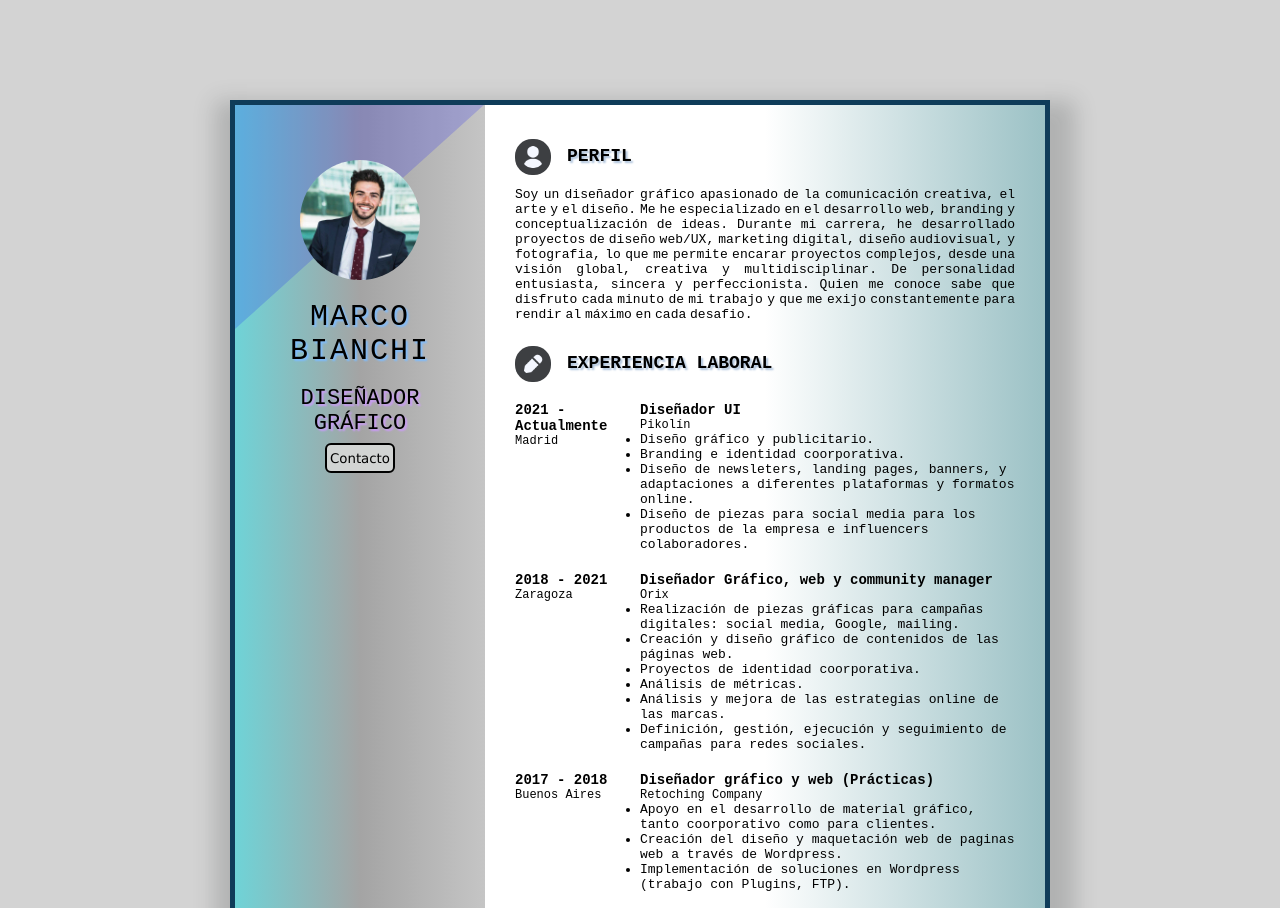
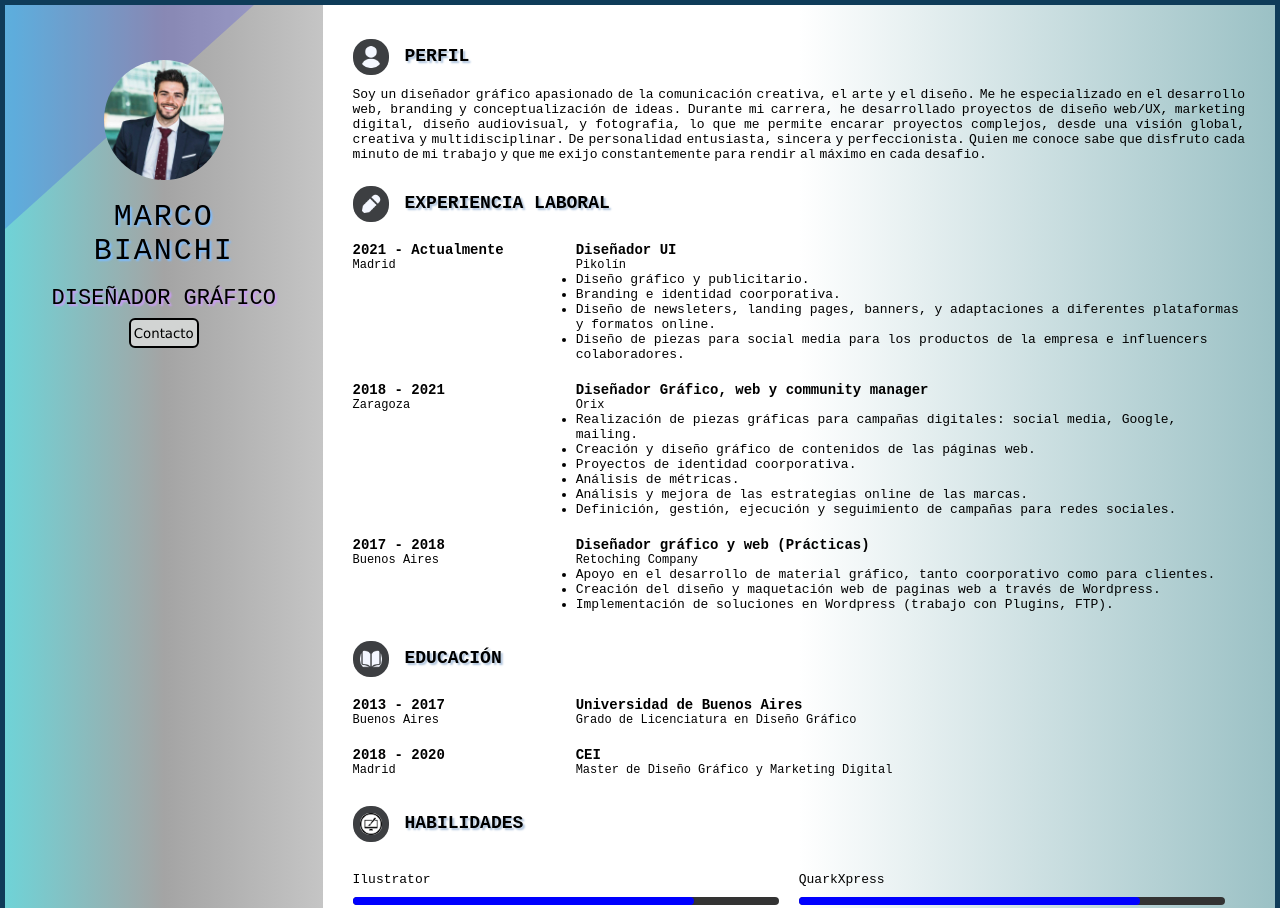
Before and after one commit to octaviob1987/octaviob1987.github.io, a plain HTML site: page index.html in a window 1280 px wide. Shown: the top 908 px of the page. Drawn offline with Linux system fonts and the light colour scheme.

Commit message:
Add files via upload

```diff
--- a/style.css
+++ b/style.css
@@ -37,10 +37,9 @@ body{
 }
 
 .cajaCV{
-	width: 820px;
+	width: 100%;
 	height: 1260px;
-	margin: 100px auto;
-	background-color: white;
+	margin: auto;
 	box-shadow: 5px 21px 20px 20px #3d3f4238;
     border: 5px solid #0F3C59;
 }
@@ -49,7 +48,7 @@ body{
     background: -moz-linear-gradient(izquierda, #6FD3D7 0%, #A4A4A4 50%, #C5C5C5 100%);
     background: -webkit-linear-gradient(izquierda, #6FD3D7 0%, #A4A4A4 50%, #C5C5C5 100%);
     background: linear-gradient(to right, #6FD3D7 0%, #A4A4A4 50%, #C5C5C5 100%);;
-	width: 250px;
+	width: 25%;
 	height: 1250px;
 	float: left;
     text-align: center;
@@ -93,7 +92,6 @@ body{
 	color: var(--blue);
 }
 .n-p{
-	width: 180px;
     margin: 0 auto;
     text-align: center;
     padding: 7px;
@@ -144,7 +142,7 @@ body{
     background: -moz-linear-gradient(left, #FFFFFF 0%, #FFFFFF 50%, #9BC1C5 100%);
     background: -webkit-linear-gradient(left, #FFFFFF 0%, #FFFFFF 50%, #9BC1C5 100%);
     background: linear-gradient(to right, #FFFFFF 0%, #FFFFFF 50%, #9BC1C5 100%);
-    width: 69.137%;
+    width: 75%;
     float: left;
     height: 1250px;
 }
```
